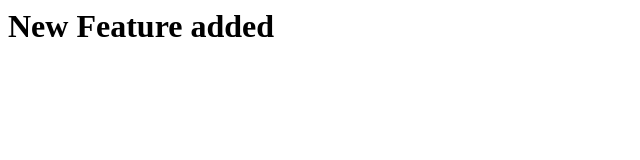
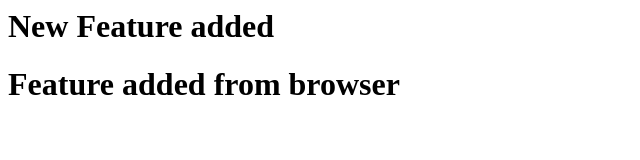
Before and after one commit to dumitru0194/gitcourse, a plain HTML site: page index.html in a window 1280 px wide. Shown: the whole page, without its empty margins (0-640 px from the left). Drawn offline with Linux system fonts and the light colour scheme.

Commit message:
Update index.html

```diff
--- a/index.html
+++ b/index.html
@@ -1 +1,2 @@
 <H1> New Feature added </H1>
+<H1> Feature added from browser</H1>
```
